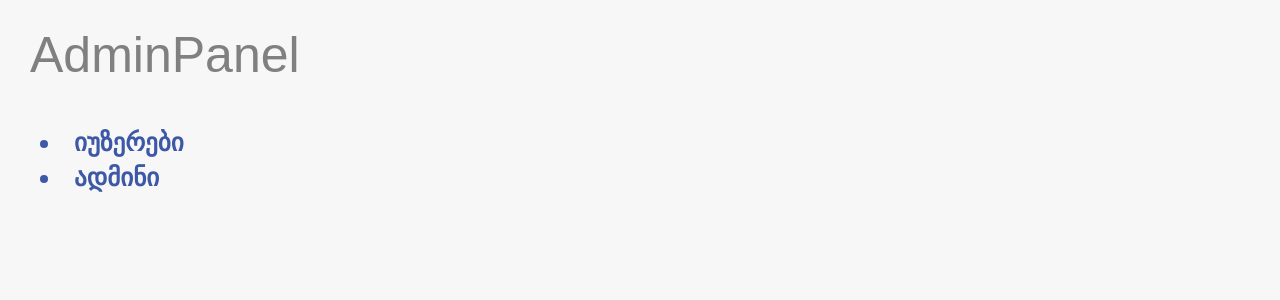
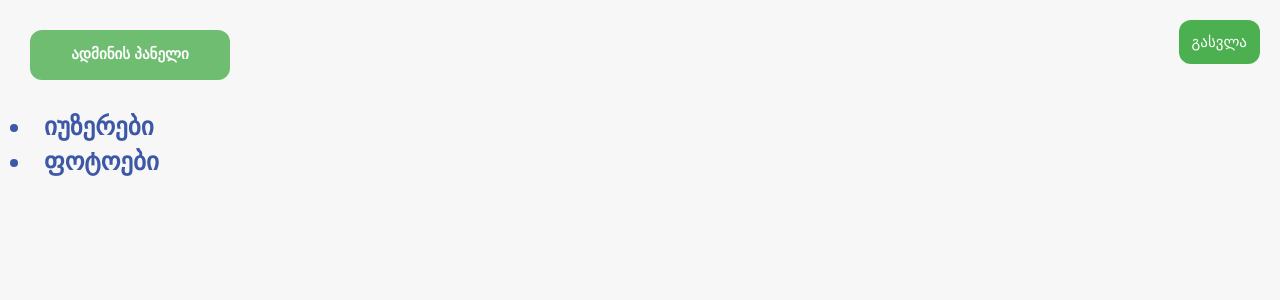
Before and after one commit to rezojoglidze/webProject, a PHP site: page /webProject/AdminPanel/admin.php in a window 1280 px wide. Shown: the top 300 px of the page. Run offline with PHP 8.4, Linux system fonts and the light colour scheme.

Commit message:
added some change in Admin side, delete html files in Auth modules. change gallery design.

```diff
--- a/AdminPanel/admin.php
+++ b/AdminPanel/admin.php
@@ -3,7 +3,7 @@
     include("../database/configDatabase.php");
     if(isset($_SESSION['isAdmin']) && isset($_SESSION['userid']) && !empty($_SESSION['userid'])) {
           if($_SESSION['isAdmin'] == 1) {
-          echo " session  is available, Welcome $_SESSION[userid] ";
+//           echo " session  is available, Welcome $_SESSION[userid] ";
           } else {
           echo " თქვენ არ გაქვთ ადმინის უფლება";
           exit;
@@ -18,20 +18,23 @@
 <html lang="en">
 <head>
     <meta charset="UTF-8">
-    <meta charset="UTF-8">
         <link rel="stylesheet" href="../css/style.css">
 </head>
 <body>
+<header class="header">
+    <div class="admin-headers-div">ადმინის პანელი</div>
 
-<header class="header">
-     <h1>
-        <p>AdminPanel</p>
-     </h1>
+   <div class="headers-auth-fields">
+     <form  action="../Auth/logOut.php" method="post">
+            <button class="logOut_btn" type="submit" name="logout-submit">გასვლა</button>
+     </form>
+   </div>
+</header>
+
 
         <nav style="margin-top: 50px;" class="Main-Font" class="admin-title-center ">
                 <li><a class="menu-a" href="users.php">იუზერები</a></li>
-                <li><a class="menu-a">ადმინი</a></li>
+                <li><a class="menu-a">ფოტოები</a></li>
         </nav>
-</header>
 </body>
 </html>
--- a/css/style.css
+++ b/css/style.css
@@ -539,8 +539,6 @@ hr {
     border: none;
     color: white;
     padding: 13px;
-    padding-right: 20px;
-    padding-left: 20px;
     text-align: center;
     font-size: 15px;
     cursor: pointer;
@@ -562,13 +560,9 @@ hr {
     margin: 20px auto;
     border: 1px solid #cbcbcb;
     padding: 50px;
-    width: 80%;
-    margin: 20px auto;
-    border: 1px solid #cbcbcb;
-    padding: 50px
 }
 
-#gallery-content{
+#admin-headers-div{
     width: 80%;
     margin: 40px auto;
     border: 3px solid #cbcbcb;
@@ -590,8 +584,16 @@ hr {
     box-shadow: rgba(0, 0, 0, 0.75) 5px 5px 5px 0px;
 }
 
+
+#gallery-content{
+    width: 90%;
+    margin: 40px auto;
+    border: 3px solid #cbcbcb;
+    box-shadow: rgba(0, 0, 0, 0.75) 5px 5px 5px 0px;
+}
+
 .gallery-form{
-    width: 70%;
+    width: 50%;
     margin: 20px auto;
 }
 
@@ -600,9 +602,8 @@ hr {
 }
 
 #gallery-img_div{
-    width: 80%;
+    width: 90%;
     padding: 5px;
-    margin: 15px auto;
     border: 1px solid #cbcbcb;
 }
 
@@ -615,9 +616,10 @@ hr {
 .gallery-img {
     float: left;
     margin: 5px;
-    height: 200px;
-    width: 200px;
+    height: 100px;
+    width: 100px;
 }
+
 
 .admin-p {
     margin: 50px;
@@ -704,7 +706,28 @@ tr:nth-child(even) {
     padding-right: 25px;
 }
 
+#gallery-content{
+    width: 50%;
+    margin: 40px auto;
+    border: 3px solid #cbcbcb;
+    box-shadow: rgba(0, 0, 0, 0.75) 5px 5px 5px 0px;
+}
+
 .users-backButton:hover span:after {
     opacity: 1;
     right: 0;
 }
+
+.admin-headers-div {
+    height: 50px;
+    width: 200px;
+    background-color: #4CAF50;
+    color: white;
+    font-weight: bold;
+    opacity: 0.8;
+    font-size:18px;
+    text-align: center;
+    padding: 16px;
+    font-size: 15px;
+    border-radius: 12px
+}
--- a/database/configDatabase.php
+++ b/database/configDatabase.php
@@ -10,3 +10,4 @@ $con = mysqli_connect($host, $user, $password,$dbname);
 if (!$con) {
   die("Connection failed: " . mysqli_connect_error());
 }
+?>
--- a/gallery.php
+++ b/gallery.php
@@ -28,7 +28,7 @@ include("database/configDatabase.php");
 
 <div id="gallery-content">
   <?php if($result->num_rows > 0){ ?>
-  <div class="gallery" style= "width: 50%; margin: 20px auto; border: 1px solid #cbcbcb;">
+  <div class="gallery">
 
       <?php while($row = $result->fetch_assoc()){ ?>
            <div id='gallery-img_div'>
@@ -42,7 +42,7 @@ include("database/configDatabase.php");
   <?php } ?>
 
 
-  <form class="gallery-form" method="POST" action="uploadFiles/upload.php" enctype="multipart/form-data">
+  <form style="width: 50%;"class="gallery-form" method="POST" action="uploadFiles/upload.php" enctype="multipart/form-data">
   	<input type="hidden" name="size" value="1000000">
   	<div class="gallery-form-div">
   	  <input type="file" name="image">
--- a/header/header.php
+++ b/header/header.php
@@ -27,12 +27,12 @@
                                   </form>';
                        } else {
                               echo  '<ul>';
-                              echo  '<form  action="Auth/LogIn.html" method="post">
+                              echo  '<form  action="Auth/LogIn.php" method="post">
                                                  <button class="logOut_btn" type="submit" name="logIn-submit">შესვლა</button>
                                                  </form>';
                               echo    '<p class="logOut_slash" style="margin-right: 1px; margin-left: 1px"> / </p>';
 
-                              echo  '<form  action="Auth/Registration.html" method="post">
+                              echo  '<form  action="Auth/Registration.php" method="post">
                                      <button class="logOut_btn" type="submit" name="registracion-submit">რეგისტრაცია</button>
                                       </form>';
                               echo   '</ul>';
```
Also changed, not shown: AdminPanel/file.txt (+16 -0 lines), AdminPanel/users.php (+4 -4 lines), Auth/LogIn.html (deleted, +0 -76 lines), Auth/LogIn.php (+41 -0 lines), Auth/Registration.html (deleted, +0 -90 lines), Auth/Registration.php (+93 -1 lines), about.php (+4 -5 lines), AdminPanel/._file.txt (added).
